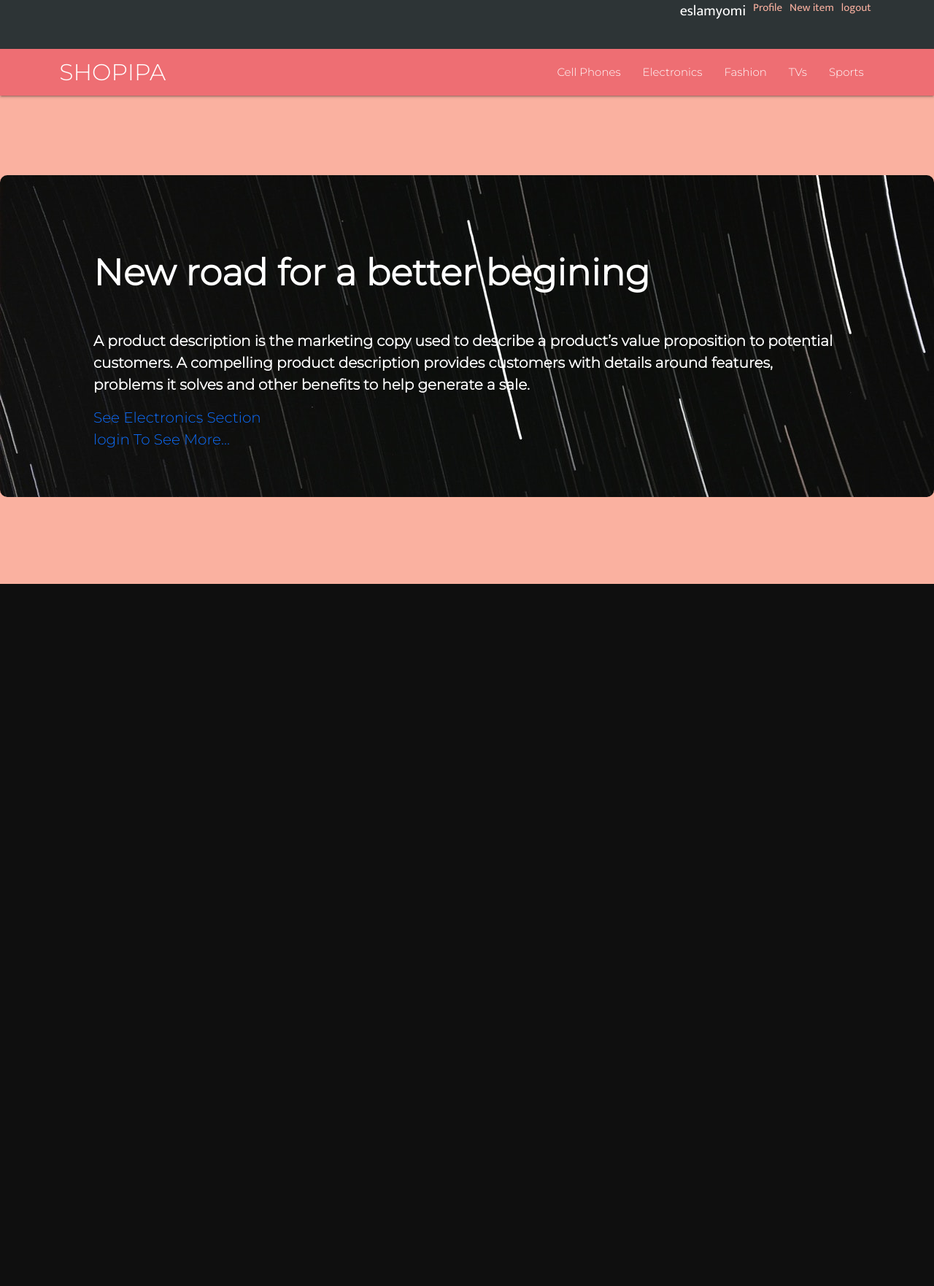
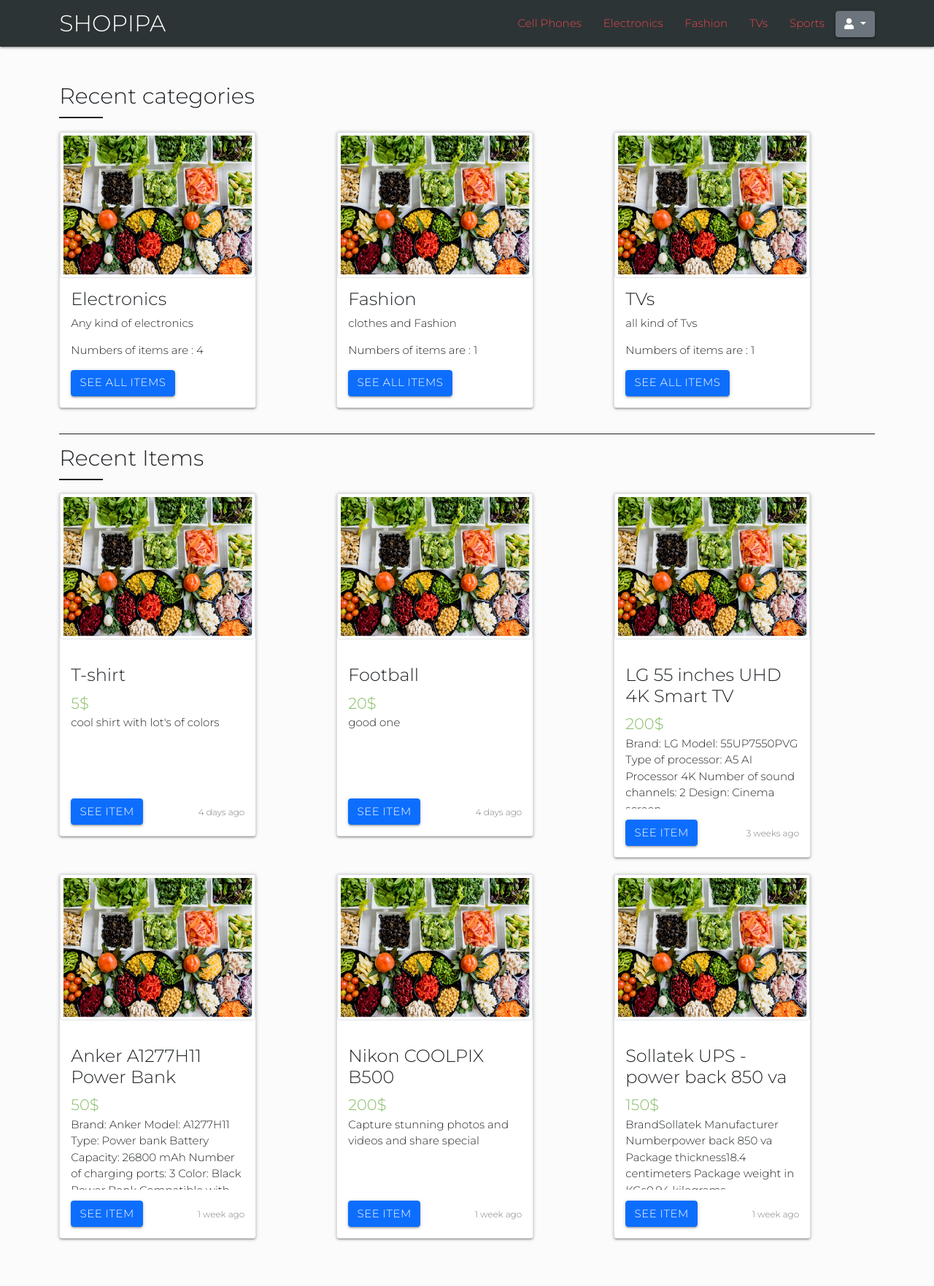
Before and after one commit to eslamabdallah74/eCommerce, a PHP site: page / in a window 1280 px wide. Shown: the whole page at 73% size. Before the commit the page ends 800 px from the top, so only its background shows below. Run offline with PHP 8.4, Linux system fonts and the light colour scheme; a user stored in the database is signed in; data comes from the database, SQL or seed files in the repository; some web fonts are replaced.

Commit message:
Main page desion 1.0V

```diff
--- a/admin/items.php
+++ b/admin/items.php
@@ -233,7 +233,7 @@ if (isset($_SESSION['username'])) {
       // select all data depend  on the ID
       $stmt = $con->prepare('SELECT * FROM items WHERE item_id = ?');
       $stmt->execute(array($itemid));
-      $row = $stmt->fetch()
+      $row = $stmt->fetch();
       $rowCount = $stmt->rowCount();
       if ($stmt->rowCount() > 0) { ?>
 
--- a/includes/functions/myfunctions.php
+++ b/includes/functions/myfunctions.php
@@ -29,3 +29,66 @@ function checkUserStatus($user) {
   $status = $stmtx->rowCount();
   return $status;
 }
+function time_elapsed_string($datetime, $full = false) {
+  $now = new DateTime;
+  $ago = new DateTime($datetime);
+  $diff = $now->diff($ago);
+
+  $diff->w = floor($diff->d / 7);
+  $diff->d -= $diff->w * 7;
+
+  $string = array(
+      'y' => 'year',
+      'm' => 'month',
+      'w' => 'week',
+      'd' => 'day',
+      'h' => 'hour',
+      'i' => 'minute',
+      's' => 'second',
+  );
+  foreach ($string as $k => &$v) {
+      if ($diff->$k) {
+          $v = $diff->$k . ' ' . $v . ($diff->$k > 1 ? 's' : '');
+      } else {
+          unset($string[$k]);
+      }
+  }
+
+  if (!$full) $string = array_slice($string, 0, 1);
+  return $string ? implode(', ', $string) . ' ago' : 'just now';
+}
+function NoStars($stars = 0){
+  if($stars==1){
+    return '<span class="review">
+              <i class="fa fa-star"></i>
+          </span>';
+  }elseif($stars==2){
+    return '<span class="review">
+              <i class="fa fa-star"></i>
+              <i class="fa fa-star"></i>
+          </span>';
+  }elseif($stars==3){
+    return '<span class="review">
+              <i class="fa fa-star"></i>
+              <i class="fa fa-star"></i>
+              <i class="fa fa-star"></i>
+          </span>';
+  }elseif($stars==4){
+    return '<span class="review">
+              <i class="fa fa-star"></i>
+              <i class="fa fa-star"></i>
+              <i class="fa fa-star"></i>
+              <i class="fa fa-star"></i>
+          </span>';
+  }elseif($stars==5){
+    return '<span class="review">
+              <i class="fa fa-star"></i>
+              <i class="fa fa-star"></i>
+              <i class="fa fa-star"></i>
+              <i class="fa fa-star"></i>
+              <i class="fa fa-star"></i>
+          </span>';
+  }else{
+    return '';
+  }
+}
--- a/includes/templates/footer.php
+++ b/includes/templates/footer.php
@@ -1,7 +1,9 @@
 <!-- Compiled and minified JavaScript -->
   <script src="https://cdnjs.cloudflare.com/ajax/libs/materialize/1.0.0/js/materialize.min.js"></script>
   <script src="layout/js/jquery-3.6.0.min.js"></script>
-  <script src="layout/js/bootstrap.min.js"></script>
+  <script src="https://code.jquery.com/jquery-3.3.1.slim.min.js" integrity="sha384-q8i/X+965DzO0rT7abK41JStQIAqVgRVzpbzo5smXKp4YfRvH+8abtTE1Pi6jizo" crossorigin="anonymous"></script>
+  <script src="https://cdnjs.cloudflare.com/ajax/libs/popper.js/1.14.7/umd/popper.min.js" integrity="sha384-UO2eT0CpHqdSJQ6hJty5KVphtPhzWj9WO1clHTMGa3JDZwrnQq4sF86dIHNDz0W1" crossorigin="anonymous"></script>
+  <script src="https://stackpath.bootstrapcdn.com/bootstrap/4.3.1/js/bootstrap.min.js" integrity="sha384-JjSmVgyd0p3pXB1rRibZUAYoIIy6OrQ6VrjIEaFf/nJGzIxFDsf4x0xIM+B07jRM" crossorigin="anonymous"></script>
   <script src="layout/js/fontawesome.min.js"></script>
   <script src="layout/js/front.js"></script>
  </body>
--- a/includes/templates/header.php
+++ b/includes/templates/header.php
@@ -7,37 +7,11 @@
     <link rel="stylesheet" href="https://cdnjs.cloudflare.com/ajax/libs/materialize/1.0.0/css/materialize.min.css">
     <link rel="stylesheet" href="layout/css/bootstrap.min.css">
     <script src="https://use.fontawesome.com/releases/v5.15.2/js/all.js"data-auto-a11y="true"></script>
-    <link rel="stylesheet" href="layout\css\backend-style.css">
+    <link rel="stylesheet" href="layout/css/backend-style.css">
   </head>
   <body>
 
-<div class="upper-bar">
-  <div class="container">
-    <!-- <div class="designed-by"> Designed By
-      <a class="#" href="https://www.facebook.com/profile.php?id=100021391685332" target="_blank"> Eslam Abdallah </a>
-    </div> -->
-    <?php
-    if (isset($_SESSION['user'])) {
 
-      echo "<span class='welcome-user'>" . $_SESSION['user'] . "</span>";
-      echo "<a href='logout.php' id='profile'> logout </a>";
-      echo "<a href='newitem.php' id='profile'> New item </a>";
-      echo "<a href='profile.php' id='profile'> Profile </a>";
-
-
-
-      // $userStatus = checkUserStatus($_SESSION['user']);
-      // if ($userStatus == 1) {
-      //   // user is not actived
-      // }
-    } else {
-     ?>
-    <a href="login.php" class="btn btn-danger">
-      <span class="login">Login / Signup</span>
-    </a>
-  <?php } ?>
-  </div>
-</div>
 
 <!-- Start navbar -->
 <nav class=''>
@@ -51,11 +25,24 @@
 
         <?php
           foreach (getcate() as $cats )
-           {echo '<li>
+           {echo '<li class="main-links">
                   <a href="categories.php?pageid=' . $cats['ID'] .'">
                   ' . $cats['Name'] . '
                   </a></li>' ;}
          ?>
+         <li>
+          <div class="btn-group">
+              <button type="button" class="btn btn-secondary dropdown-toggle" data-toggle="dropdown" aria-haspopup="true" aria-expanded="false">
+                <i class="fa fa-user"></i>
+              </button>
+              <div class="dropdown-menu dropdown-menu-right">
+                <button class="dropdown-item" type="button">Hello , <?php echo $_SESSION['user'] ?>. </button>
+                <button class="dropdown-item" type="button"><a href="profile.php">Profile</a></button>
+                <button class="dropdown-item" type="button"><a href="newitem.php">Add new item</a></button>
+                <button class="dropdown-item" type="button"><a href="logout.php">Logout</a></button>
+              </div>
+          </div>
+         </li>
       </ul>
     </div>
   </div>
--- a/index.php
+++ b/index.php
@@ -3,20 +3,71 @@
     $pageTitle = 'SHOPIPA';
 
     include "init.php"; // import files
+    $stmt   = $con->prepare('SELECT categories.*
+                      From categories
+                      ORDER BY Ordering ASC
+                      LIMIT 3');
+    $stmt->execute();
+    $count  = $stmt->rowCount();
+    $row    = $stmt->fetchAll();
 ?>
-
-<div class="index-wallpaper">
-<img src="" alt="">
+<div class="container categories">
+  <h2>Recent categories</h2>
+  <span class="line"></span>
+  <div class="row">
+  <?php
+    foreach($row as $items){
+      $stmt   = $con->prepare('SELECT items.*
+      From items
+      WHERE cate_ID = ?');
+      $stmt->execute(array($items['ID']));
+      $count  = $stmt->rowCount();
+    echo '<div class="col-md-4">
+        <div class="card" style="width: 18rem;">
+          <img class="card-img-top img-thumbnail" src="layout/images/foods.jpg" alt="Card image cap">
+          <div class="card-body">
+            <h5 class="card-title">'.$items['Name'].'</h5>
+            <p class="card-text">'.$items['Description'].'</p>
+            <p class="card-text"> Numbers of items are : '.$count.'</p>
+            <a href="categories.php?pageid='.$items['ID'].'" class="btn btn-primary">See All items</a>
+          </div>
+        </div>
+      </div>';
+    }
+ ?>
+  </div>
+  <hr>
+  <div class="recent-items">
+    <h2>Recent Items</h2>
+    <span class="line"></span>
+    <div class="row">
+    <?php
+          $stmt   = $con->prepare('SELECT items.*
+          From items
+          WHERE status = 1
+          ORDER BY item_id DESC
+          LIMIT 6');
+          $stmt->execute(array());
+          $count  = $stmt->rowCount();
+          $items  = $stmt->fetchAll();
+    foreach($items as $item){
+      echo '<div class="col-md-4">
+          <div class="card" style="width: 18rem;">
+            <img class="card-img-top img-thumbnail" src="layout/images/foods.jpg" alt="Card image cap">
+            <div class="card-body">
+              <div style="height:20px">'.NoStars($item['rating']).'</div>
+              <h5 class="card-title">'.$item['name'].'</h5>
+              <span class="price">'.$item['price'].'$</span>
+              <p class="card-text" style="max-height:100px;overflow: auto;min-height:100px">'.$item['description'].'</p>
+              <a href="items.php?itemid='. $item['item_id'] . '" class="btn btn-primary">See item</a> <span class="date">'.time_elapsed_string($item['add_date']).'</span>
+            </div>
+          </div>
+        </div>';
+    }
+  ?>
+    </div>
+  </div>
 </div>
-<div class="layout">
-  <h1>New road for a better begining</h1>
-  <p>A product description is the marketing copy used to describe a product’s value proposition to potential customers. A compelling product description provides customers with details around features, problems it solves and other benefits to help generate a sale.
-  </p>
-  <a href="categories.php?pageid=12&pagename=Electronics">See Electronics Section </a>
-  <br>
-  <a href="login.php">login To See More...</a>
-
-</div>
-
 <?php
     include "includes/templates/footer.php";
+?>
--- a/items.php
+++ b/items.php
@@ -5,6 +5,7 @@ include "init.php"; // import files
 $itemid = isset($_GET['itemid']) && is_numeric($_GET['itemid']) ? intval($_GET['itemid']) : 0;
 // select all data depend  on the ID
 $stmt = $con->prepare('SELECT items.* ,
+                        users.userID,
                        users.username,
                        categories.Name
                        FROM items
@@ -99,7 +100,7 @@ $row = $stmt->fetch()
         if ($_SERVER['REQUEST_METHOD'] == 'POST') {
           $comment = filter_var($_POST['comment'], FILTER_SANITIZE_STRING);
           $itemid  = $row['item_id'];
-          $userid  = $row['username'];
+          $userid  = $row['userID'];
           if (! empty($comment)) {
             $stmt = $con->prepare("INSERT INTO
                                     comments(comment, status ,comment_date ,item_id ,user_id)
--- a/layout/css/backend-style.css
+++ b/layout/css/backend-style.css
@@ -8,7 +8,7 @@
 /* 6 #2d3436 */
 /* Buttons #0d6efd */
 body {
- background-color: #fab1a0;
+ background-color: #fbfbfb;
  font-family: 'Montserrat', sans-serif;
 }
 
@@ -94,12 +94,35 @@ nav a , nav li a{
   -o-transition: .4s ease-in-out;
   -webkit-transition: .4s ease-in-out;
   transition: .4s ease-in-out;
-
+  color: #000000;
 }
-nav a:hover {color: #55efc4;
-
+nav #nav-mobile li.main-links a{
+  color: #ea474d!important;
 }
-
+nav #nav-mobile li.main-links a:hover {
+  color: #ee6e73;
+}
+nav{
+  background-color: #2d3436;
+}
+.dropdown-menu.show{
+  top: 5px!important;
+}
+.dropdown-menu button,.dropdown-menu button a{
+  height: 40px;
+  line-height: 40px;
+  padding: 0px 20px;
+}
+.dropdown-menu a:hover{
+  color: #000;
+  background-color: #e9ecef;
+}
+.dropdown-menu button a{
+  padding: 0;
+}
+nav ul a:hover{
+  background-color: #e9ecef;
+}
 /* start login page */
 .login-page .margin-top {
   margin-top:70px;
@@ -237,3 +260,31 @@ h1 {
 .items-info h4 {
   font-weight: bold;
 }
+/* Main page  */
+.categories{
+  margin: 50px auto;
+}
+.categories img{
+  max-height: 200px;
+  min-height: 200px;
+}
+.categories span.line{
+  margin: 10px 0;
+  width: 60px;
+  height: 2px;
+  background-color: #222222;
+  display: block;
+}
+.recent-items span.price{
+  color: #85bb65 ;
+  font-size: 1.4rem;
+}
+.recent-items span.date{
+  color: #807c7c;
+  font-size: 0.8rem;
+  float: right;
+  margin-top: 10px;
+}
+.recent-items .review{
+  color: #ffcc1b;
+}
```
Also changed, not shown: layout/images/cars.jpg (added), layout/images/foods.jpg (added), layout/images/items.jpg (added).
